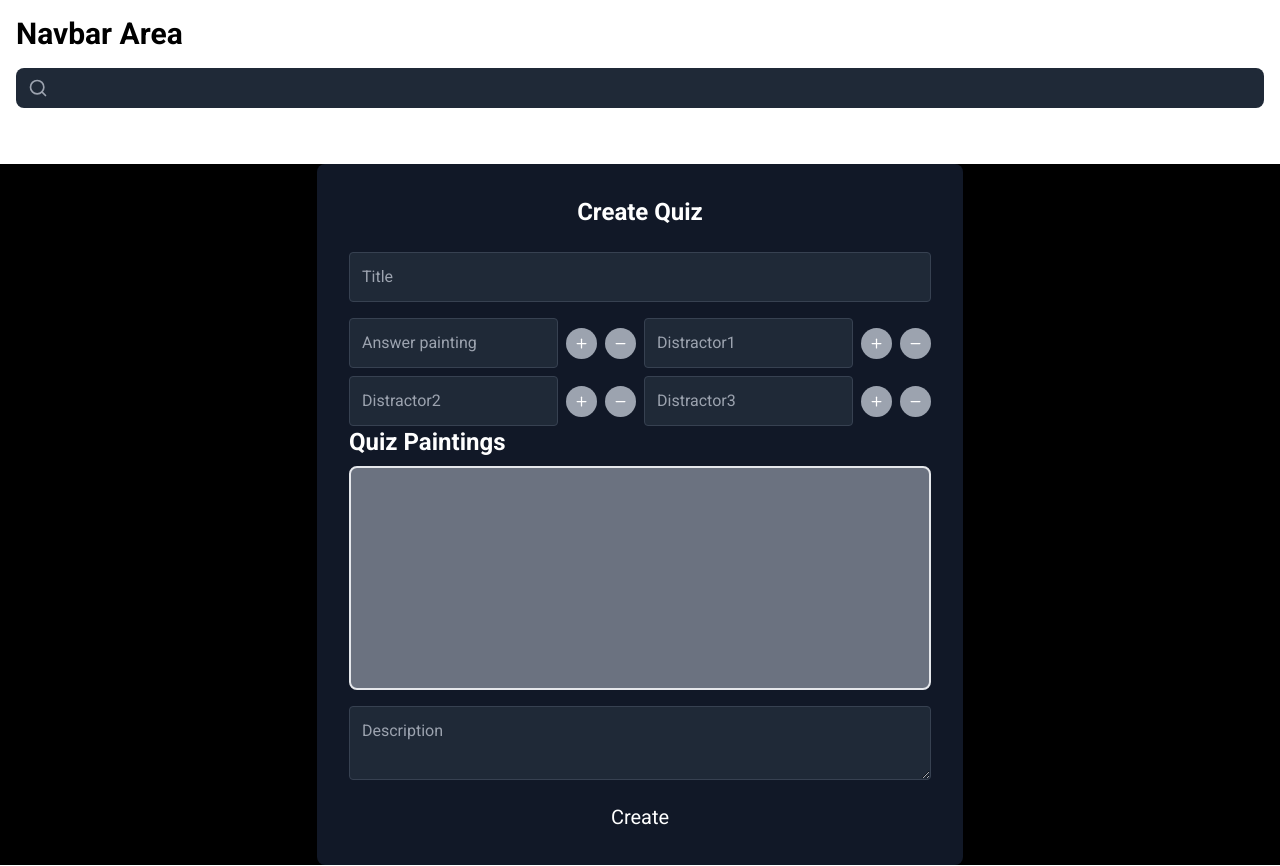
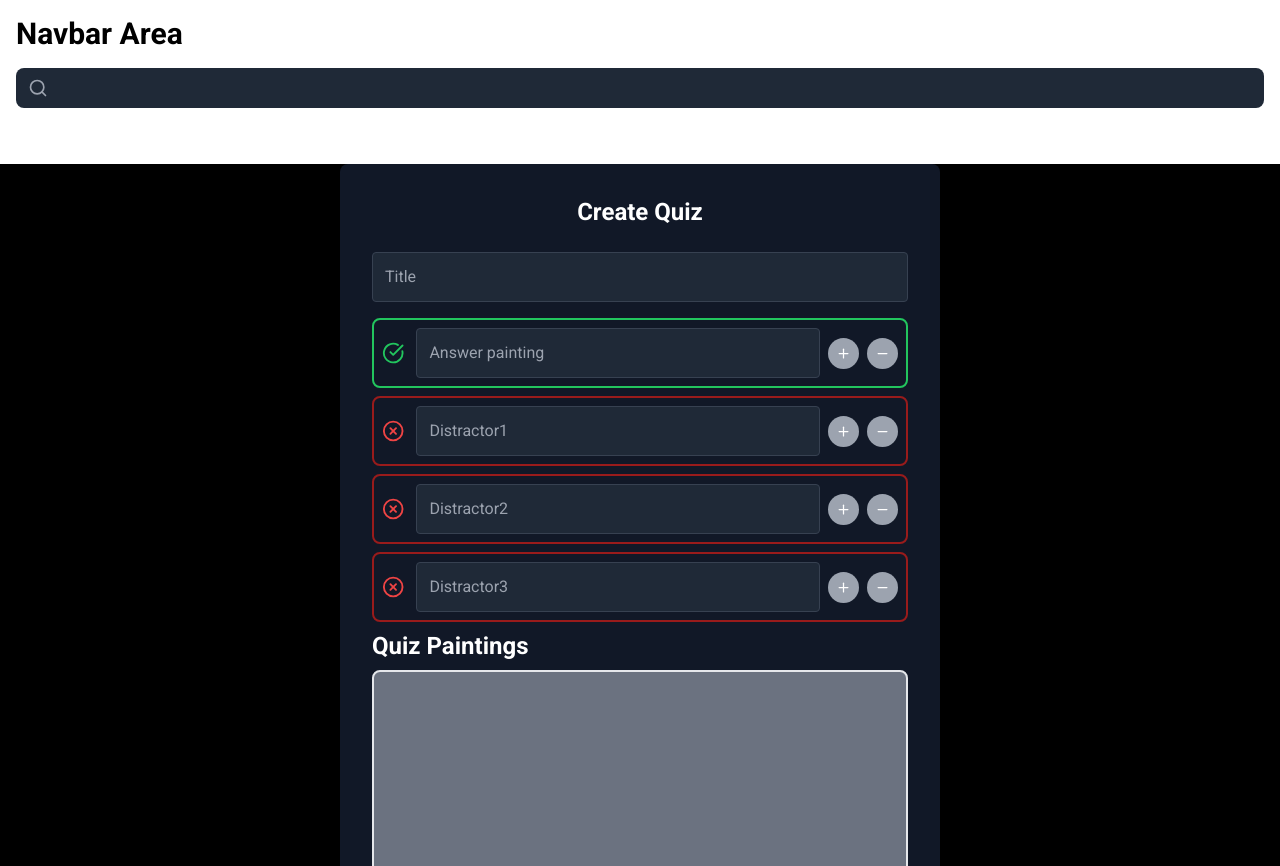
Before and after one commit to SeongTeam/ggrim_front, a Next.js app: page /quiz/create in a window 1280 px wide. Shown: the top 866 px of the page. Built offline with nearby package versions, Linux system fonts and the light colour scheme; what winston-daily-rotate-file would draw is missing.

Commit message:
feat(components) : improve UX
- provide visual information which painting is answer or wrong
- change grid layout of insert element to 1 columns for preventing compact
- show inserted painting list more bigger and more consolidated on center

```diff
--- a/src/components/quiz/QuizForm.tsx
+++ b/src/components/quiz/QuizForm.tsx
@@ -11,6 +11,7 @@ import { debounce } from "../../util/optimization";
 import { InsertToggleInput } from "../InsertToggleInput";
 import Loading from "../Loading";
 import { localStorageUtils } from "../../util/browser";
+import { CheckCircle, XCircle } from "lucide-react";
 
 interface NewQuiz{
     answerPaintingID :string;
@@ -229,6 +230,8 @@ export default function QuizForm() : JSX.Element {
       }
     });
 
+    const getAnswerIcon = (isAnswer : boolean) => isAnswer ? <CheckCircle className=" hidden md:block text-green-500" /> : <XCircle className=" hidden md:block text-red-500" />;
+
 
     useEffect( ()=>{
       // 1.렌더링 된 후에 useEffect가 실행되므로, 저장된 값을 불러오는 동안에 깜빡이는 현상이 발생함.
@@ -252,11 +255,11 @@ export default function QuizForm() : JSX.Element {
     }
 
     return (
-      <div className="flex items-center justify-center h-full bg-black">
+      <div className="flex items-center justify-center h-full  bg-black">
         {error.trim().length > 0 &&<AlertModal message={error} onClose={async ()=>setError('')}/>}
         <form
           onSubmit={(e)=>handleSubmit(e)}
-          className="bg-gray-900 p-8 rounded-lg shadow-lg text-white max-w-5xl"
+          className="bg-gray-900 p-8 rounded-lg shadow-lg text-white max-w-5xl md:min-w-[600px]"
         >
           <h2 className="text-2xl font-bold mb-6 text-center text-white">
             Create Quiz
@@ -273,24 +276,30 @@ export default function QuizForm() : JSX.Element {
           </div>
 
           <div key="painting selection" className="mb-4">
-            <div className="grid sm:grid-cols-1 md:grid-cols-2 gap-2">
+            <div className="grid grid-cols-1 gap-2 mb-2">
 
               {
-                quizPaintingKeys.map(key=>
+                quizPaintingKeys.map((key,index)=>{
+                  const isAnswer = index === 0;
+                  const borderColor =  isAnswer ? `border-green-500` : `border-red-800`;
 
+                  // const bgColor = isAnswer ? `bg-green-300` : `bg-red-500`;
+                  return (<div key={key} className={`p-2 flex rounded-lg border-2 items-center gap-3 ${borderColor}`} >
+                  {getAnswerIcon(isAnswer)}
                   <InsertToggleInput
-                  key={key}
                     handleAdd={(value : string)=>handleAddQuizPainting(key,value)}
                     handleDelete={(value: string)=>handleDeleteQuizPainting(key,value)}
                     defaultIsInserted={quizPaintingMap.has(key)}
                     defaultValue={quizPaintingMap.get(key)?.id}
                     placeholder={key}
-              />)
+                />
+                </div>);
+                })
               }
             </div>
             <div>
               <h1 className="text-2xl font-bold mb-2"> Quiz Paintings </h1>
-              <div className="bg-gray-500 grid min-h-56 sm:grid-cols-2 md:grid-cols-4 items-center p-2 rounded-lg border-gray-200 border-2 gap-4">
+              <div className="bg-gray-500 grid min-h-56 sm:grid-cols-1 md:grid-cols-2 items-center p-2 rounded-lg border-gray-200 border-2 gap-4">
                   {quizPaintingKeys.map((key,idx)=>{
                       const painting : Painting | undefined = quizPaintingMap.get(key);
                       if(!painting){
```
Lines whose indentation alone changed are shown as unchanged.
